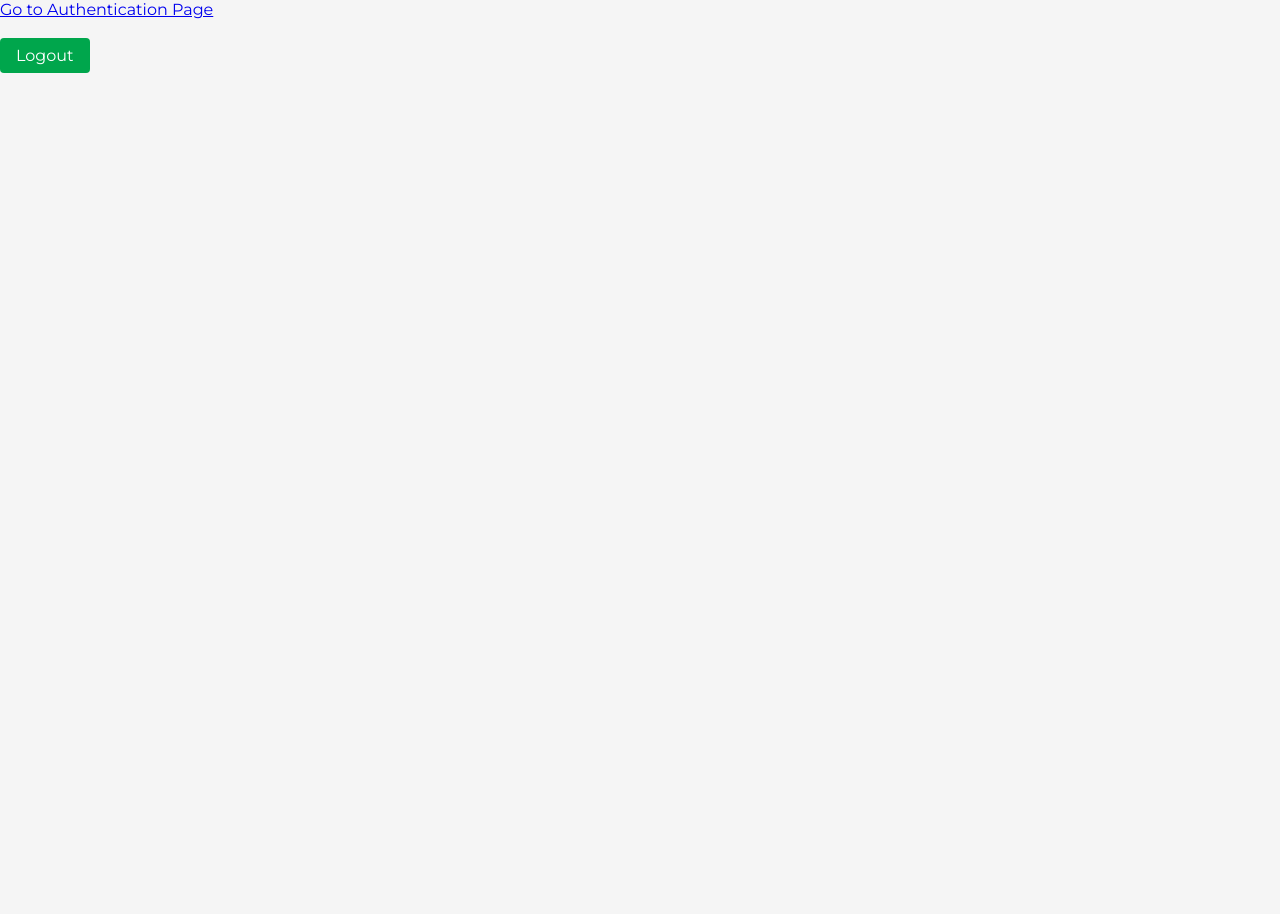
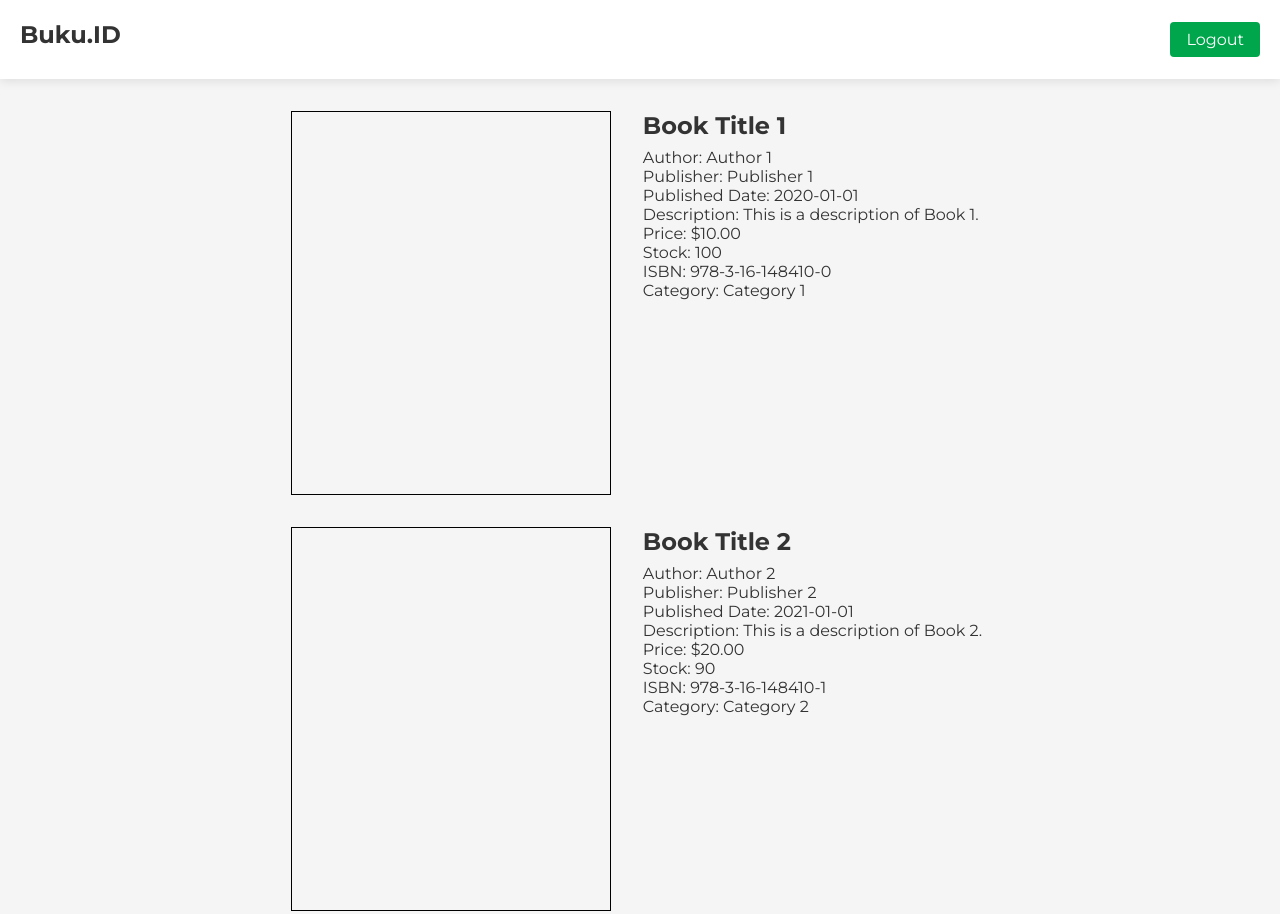
Before and after one commit to AdvPro-C7/bukuid-frontend, a website built with Vite: page index.html in a window 1280 px wide. Shown: the top 914 px of the page. Before the commit the page ends 800 px from the top, so only its background shows below. Built offline with nearby package versions, Linux system fonts and the light colour scheme.

Commit message:
create landing page

```diff
--- a/pages/home-page.js
+++ b/pages/home-page.js
@@ -1,7 +1,37 @@
 let home = `
-    <p><a href="/auth">Go to Authentication Page</a></p>
-    <br>
+<header>
+    <div class="logo">Buku.ID</div>
     <button id="logout-btn">Logout</button>
+</header>
+<main>
+
+<div class="book-list">
+${Array(10)
+  .fill()
+  .map(
+    (_, i) => `
+  <div class="book-item">
+    <div class="book-cover"></div>
+    <div class="book-info">
+      <h2 class="book-title">Book Title ${i + 1}</h2>
+      <p class="book-author">Author: Author ${i + 1}</p>
+      <p class="book-publisher">Publisher: Publisher ${i + 1}</p>
+      <p class="book-published-date">Published Date: 202${i}-01-01</p>
+      <p class="book-description">Description: This is a description of Book ${
+        i + 1
+      }.</p>
+      <p class="book-price">Price: $${(i + 1) * 10}.00</p>
+      <p class="book-stock">Stock: ${100 - i * 10}</p>
+      <p class="book-isbn">ISBN: 978-3-16-148410-${i}</p>
+      <p class="book-category">Category: Category ${i + 1}</p>
+    </div>
+  </div>
+`
+  )
+  .join("")}
+</div>
+
+</main>
 `;
 
 export { home };
--- a/style.css
+++ b/style.css
@@ -213,3 +213,16 @@ footer a:hover {
 h2 {
   margin-bottom: 8px;
 }
+
+.book-item {
+  display: flex;
+  margin-bottom: 2rem;
+  cursor: pointer;
+}
+
+.book-cover {
+  width: 20rem;
+  height: 24rem;
+  border: 1px solid #000;
+  margin-right: 2rem;
+}
--- a/utils/auth-utils.js
+++ b/utils/auth-utils.js
@@ -84,14 +84,26 @@ function initAccordions() {
 
 // initialize the page
 async function init() {
+  // initialize accordions
+  initAccordions();
+
+  // add event listener to close button for popup
+  document.addEventListener("DOMContentLoaded", function () {
+    let closeButton = document.querySelector(".close-btn");
+
+    closeButton.addEventListener(
+      "click",
+      () => (document.getElementById("popup").style.display = "none")
+    );
+  });
+
   const response = await fetch(domain + "/authenticate", {
     method: "GET",
     credentials: "include",
   });
 
-  const body = await response.json();
-
   if (response.ok) {
+    const body = await response.json();
     window.location.href = "/home";
   } else {
     // await fetchToken();
@@ -135,19 +147,6 @@ async function init() {
           password: encryptedPassword,
         });
       });
-
-    // initialize accordions
-    initAccordions();
-
-    // add event listener to close button for popup
-    document.addEventListener("DOMContentLoaded", function () {
-      let closeButton = document.querySelector(".close-btn");
-
-      closeButton.addEventListener(
-        "click",
-        () => (document.getElementById("popup").style.display = "none")
-      );
-    });
   }
 }
 
```
